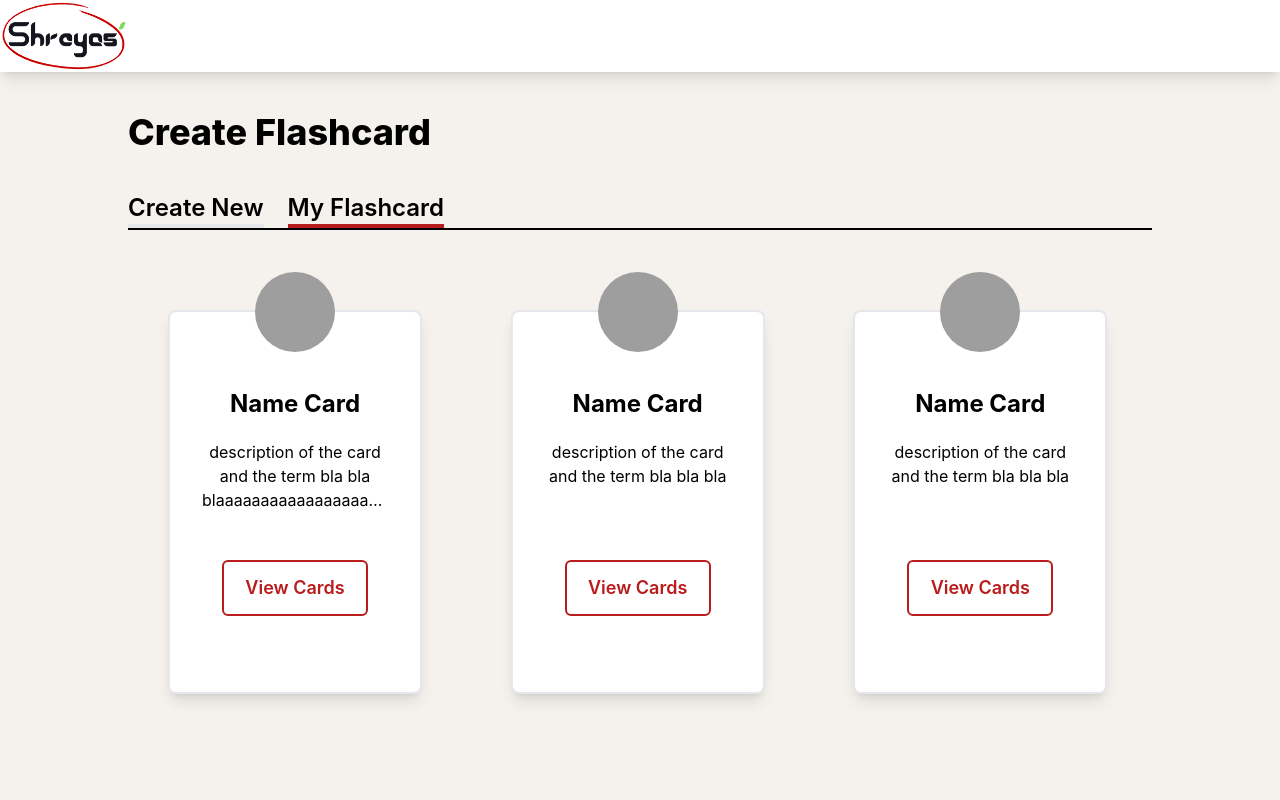
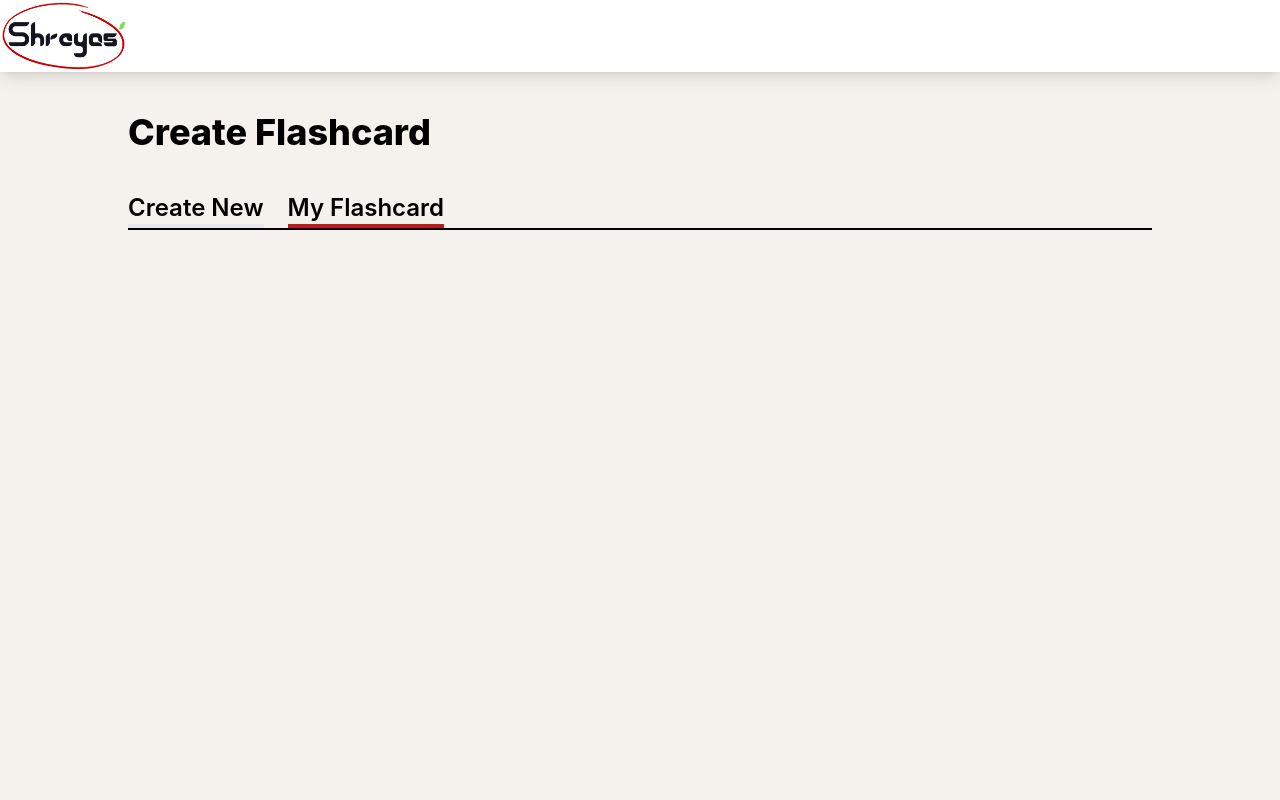
Before and after one commit to Arkanobot/flash-card-generator, a React (Create React App) app: page / in a window 1280 px wide. Both pictures are taken after a click on the element "My Flashcard". Shown: the top 800 px of the page. Built offline with nearby package versions, Linux system fonts and the light colour scheme; grey boxes are pictures that could not be loaded.

Commit message:
Semi Implimented My Cards Page

```diff
--- a/src/components/FlashCardCreator.jsx
+++ b/src/components/FlashCardCreator.jsx
@@ -6,6 +6,9 @@ import { IoMdAdd } from "react-icons/io";
 import { useSelector, useDispatch } from "react-redux";
 import { mobileVal } from "../redux/isMobile";
 import { cardVal } from "../redux/flashcards";
+
+//variable to set key for the redux group - this is set outside the function so that it does not sent to 0 every time the state changes
+let grpId = 0;
 
 export default function FlashCardCreator() {
   //isMobile check , responsive for small screens to check if screen width less than 900px
@@ -25,22 +28,33 @@ export default function FlashCardCreator() {
 
   //state for storing card infos
   // const { cards } = useSelector((state) => state.cards);
+
+  const [group, setGroup] = useState();
   //card group data goes here
-  let groupName;
+  // let groupName;
   const handleCardGroup = (event) => {
-    groupName = event.target.value;
+    // groupName = event.target.value;
+    let grp = { name: event.target.value, desc: "", img: "" };
+    setGroup(grp);
   };
 
   // card image and description goes here
-  let groupImg;
+  // let groupImg;
   const handleGroupImg = () => {
     let img = document.getElementById("file-upload").files[0];
-    groupImg = URL.createObjectURL(img);
+    // groupImg = URL.createObjectURL(img)
+    let grpimg = URL.createObjectURL(img);
+    let grp = { ...group };
+    grp.img = grpimg;
+    setGroup(grp);
   };
 
-  let groupDesc;
+  // let groupDesc;
   const handleGroupDesc = (event) => {
-    groupDesc = event.target.value;
+    // groupDesc = event.target.value;
+    let grp = { ...group };
+    grp.desc = event.target.value;
+    setGroup(grp);
   };
   // state to manage terms
   let slNo = 1;
@@ -79,17 +93,17 @@ export default function FlashCardCreator() {
   };
 
   //create group function goes here
-  let grpId = 0;
+
   const handleGroupCreate = () => {
     // bring the redux and put in the group name, grp img, grp desc and terms and dispatch ! :D
     ++grpId;
     console.log(grpId);
-    if (groupName !== undefined) {
+    if (group.name !== undefined) {
       let cardGroup = {};
       cardGroup[grpId] = {
-        name: groupName,
-        desc: groupDesc,
-        img: groupImg,
+        name: group.name,
+        desc: group.desc,
+        img: group.img,
         terms: term,
       };
       console.log(cardGroup);
--- a/src/components/MyFlashCardPage.jsx
+++ b/src/components/MyFlashCardPage.jsx
@@ -1,7 +1,7 @@
 import React, { useState, useEffect } from "react";
 import { useSelector, useDispatch } from "react-redux";
 import { mobileVal } from "../redux/isMobile";
-import { cardVal } from "../redux/flashcards";
+
 import TitleCard from "./TitleCard";
 
 function MyFlashCardPage() {
@@ -17,40 +17,44 @@ function MyFlashCardPage() {
       false
     );
   }, [isMobile, dispatch]);
+  // calling the cards store for data
+  const { cards } = useSelector((state) => state.cards);
+  const flashCards = Object.values(cards);
+  console.log(flashCards);
 
-  const flashCards = [
-    {
-      name: "Name Card",
-      img: "https://images.unsplash.com/photo-1595790217471-cc501a17e15e?ixlib=rb-4.0.3&ixid=MnwxMjA3fDB8MHxwaG90by1wYWdlfHx8fGVufDB8fHx8&auto=format&fit=crop&w=1929&q=80",
-      description:
-        "description of the card and the term bla bla blaaaaaaaaaaaaaaaaaaaaaaaaaaaaaaaaaaaaaaaaaaaaaaaaaaaaaaa",
-    },
-    {
-      name: "Name Card",
-      img: "https://images.unsplash.com/photo-1595790217471-cc501a17e15e?ixlib=rb-4.0.3&ixid=MnwxMjA3fDB8MHxwaG90by1wYWdlfHx8fGVufDB8fHx8&auto=format&fit=crop&w=1929&q=80",
-      description: "description of the card and the term bla bla bla",
-    },
-    {
-      name: "Name Card",
-      img: "https://images.unsplash.com/photo-1595790217471-cc501a17e15e?ixlib=rb-4.0.3&ixid=MnwxMjA3fDB8MHxwaG90by1wYWdlfHx8fGVufDB8fHx8&auto=format&fit=crop&w=1929&q=80",
-      description: "description of the card and the term bla bla bla",
-    },
-    {
-      name: "Name Card",
-      img: "https://images.unsplash.com/photo-1595790217471-cc501a17e15e?ixlib=rb-4.0.3&ixid=MnwxMjA3fDB8MHxwaG90by1wYWdlfHx8fGVufDB8fHx8&auto=format&fit=crop&w=1929&q=80",
-      description: "description of the card and the term bla bla bla",
-    },
-    {
-      name: "Name Card",
-      img: "https://images.unsplash.com/photo-1595790217471-cc501a17e15e?ixlib=rb-4.0.3&ixid=MnwxMjA3fDB8MHxwaG90by1wYWdlfHx8fGVufDB8fHx8&auto=format&fit=crop&w=1929&q=80",
-      description: "description of the card and the term bla bla bla",
-    },
-    {
-      name: "Name Card",
-      img: "https://images.unsplash.com/photo-1595790217471-cc501a17e15e?ixlib=rb-4.0.3&ixid=MnwxMjA3fDB8MHxwaG90by1wYWdlfHx8fGVufDB8fHx8&auto=format&fit=crop&w=1929&q=80",
-      description: "description of the card and the term bla bla bla",
-    },
-  ];
+  // const flashCards = [
+  //   {
+  //     name: "Name Card",
+  //     img: "https://images.unsplash.com/photo-1595790217471-cc501a17e15e?ixlib=rb-4.0.3&ixid=MnwxMjA3fDB8MHxwaG90by1wYWdlfHx8fGVufDB8fHx8&auto=format&fit=crop&w=1929&q=80",
+  //     description:
+  //       "description of the card and the term bla bla blaaaaaaaaaaaaaaaaaaaaaaaaaaaaaaaaaaaaaaaaaaaaaaaaaaaaaaa",
+  //   },
+  //   {
+  //     name: "Name Card",
+  //     img: "https://images.unsplash.com/photo-1595790217471-cc501a17e15e?ixlib=rb-4.0.3&ixid=MnwxMjA3fDB8MHxwaG90by1wYWdlfHx8fGVufDB8fHx8&auto=format&fit=crop&w=1929&q=80",
+  //     description: "description of the card and the term bla bla bla",
+  //   },
+  //   {
+  //     name: "Name Card",
+  //     img: "https://images.unsplash.com/photo-1595790217471-cc501a17e15e?ixlib=rb-4.0.3&ixid=MnwxMjA3fDB8MHxwaG90by1wYWdlfHx8fGVufDB8fHx8&auto=format&fit=crop&w=1929&q=80",
+  //     description: "description of the card and the term bla bla bla",
+  //   },
+  //   {
+  //     name: "Name Card",
+  //     img: "https://images.unsplash.com/photo-1595790217471-cc501a17e15e?ixlib=rb-4.0.3&ixid=MnwxMjA3fDB8MHxwaG90by1wYWdlfHx8fGVufDB8fHx8&auto=format&fit=crop&w=1929&q=80",
+  //     description: "description of the card and the term bla bla bla",
+  //   },
+  //   {
+  //     name: "Name Card",
+  //     img: "https://images.unsplash.com/photo-1595790217471-cc501a17e15e?ixlib=rb-4.0.3&ixid=MnwxMjA3fDB8MHxwaG90by1wYWdlfHx8fGVufDB8fHx8&auto=format&fit=crop&w=1929&q=80",
+  //     description: "description of the card and the term bla bla bla",
+  //   },
+  //   {
+  //     name: "Name Card",
+  //     img: "https://images.unsplash.com/photo-1595790217471-cc501a17e15e?ixlib=rb-4.0.3&ixid=MnwxMjA3fDB8MHxwaG90by1wYWdlfHx8fGVufDB8fHx8&auto=format&fit=crop&w=1929&q=80",
+  //     description: "description of the card and the term bla bla bla",
+  //   },
+  // ]; //dummy data
   return (
     <div className={` grid ${isMobile ? "grid-cols-1" : "grid-cols-3"} gap-1`}>
       {flashCards.map((card) => {
--- a/src/redux/flashcards.js
+++ b/src/redux/flashcards.js
@@ -2,10 +2,12 @@ import { createSlice } from "@reduxjs/toolkit";
 
 export const flashcardSlice = createSlice({
   name: "flashcards",
-  initialState: {},
+  initialState: {
+    cards: {},
+  },
   reducers: {
     cardVal: (state, action) => {
-      state = Object.assign(state, action.payload);
+      state.cards = Object.assign(state.cards, action.payload);
     },
   },
 });
```
